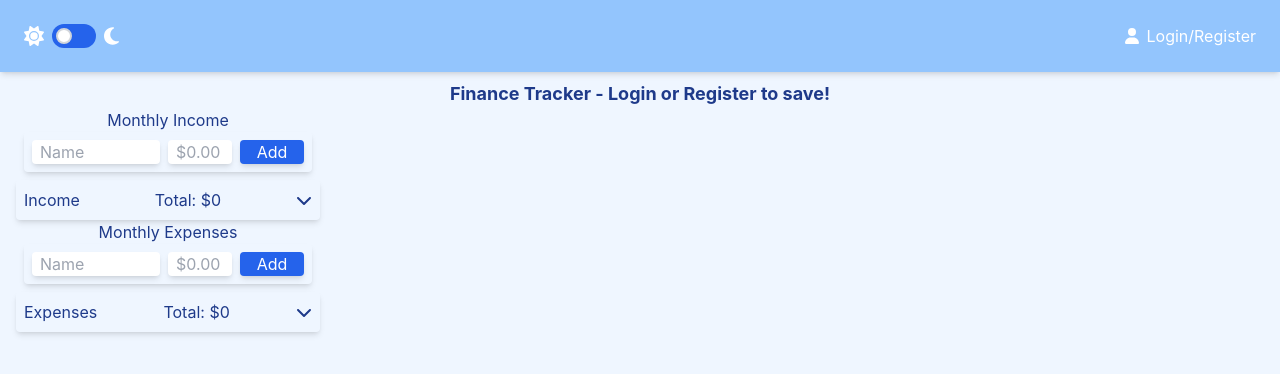
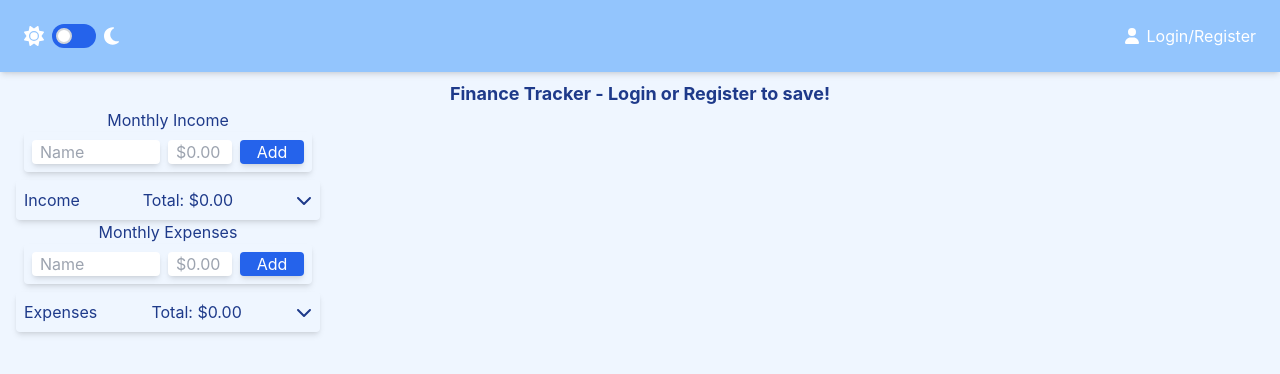
Before and after one commit to neilmccaffrey/finance-tracker, a React (Create React App) app: page / in a window 1280 px wide. Shown: the top 374 px of the page. Built offline with nearby package versions, Linux system fonts and the light colour scheme; the HTML template or start-up script is replaced by a standard one.

Commit message:
added toFixed to result of data.reduce to ensure always 2 decimal places

```diff
--- a/src/components/TransactionList.jsx
+++ b/src/components/TransactionList.jsx
@@ -21,7 +21,11 @@ const TransactionList = ({ data, onDelete, flag }) => {
       <div className="flex items-center justify-between w-72">
         <span>{flag}</span>
         <span>
-          Total: ${data.reduce((acc, curr) => acc + parseFloat(curr.amount), 0)}
+          Total: $
+          {data
+            .reduce((acc, curr) => acc + parseFloat(curr.amount), 0)
+            .toFixed(2)}{' '}
+          {/* tofixed to ensure only 2 decimals */}
         </span>
         <button className="w-4" onClick={toggleList}>
           <FontAwesomeIcon icon={isOpen ? faChevronDown : faChevronRight} />
```
